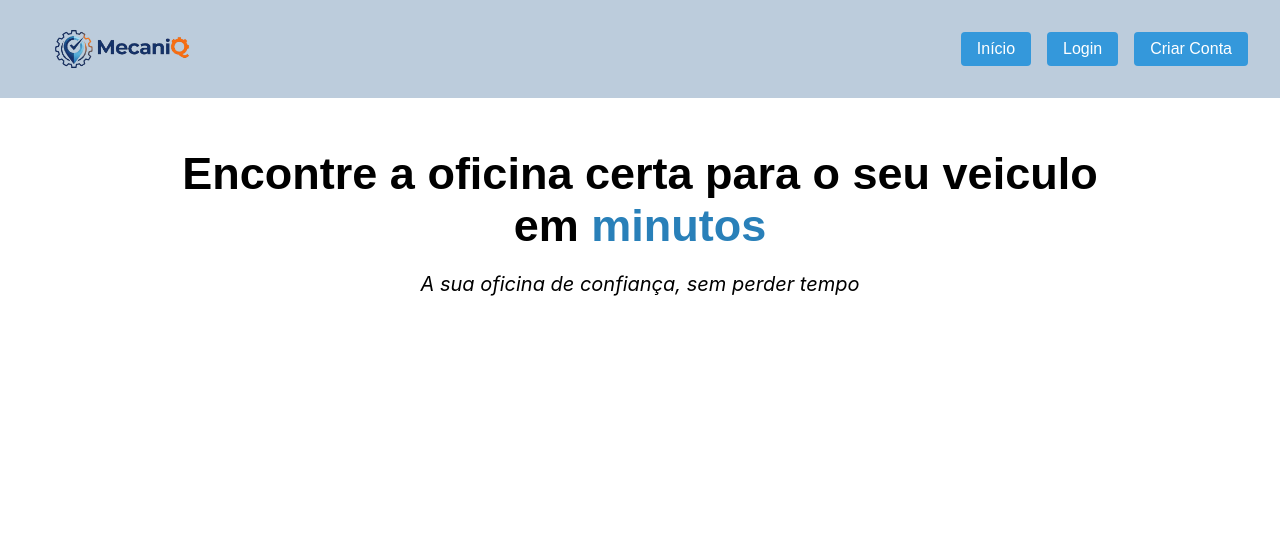
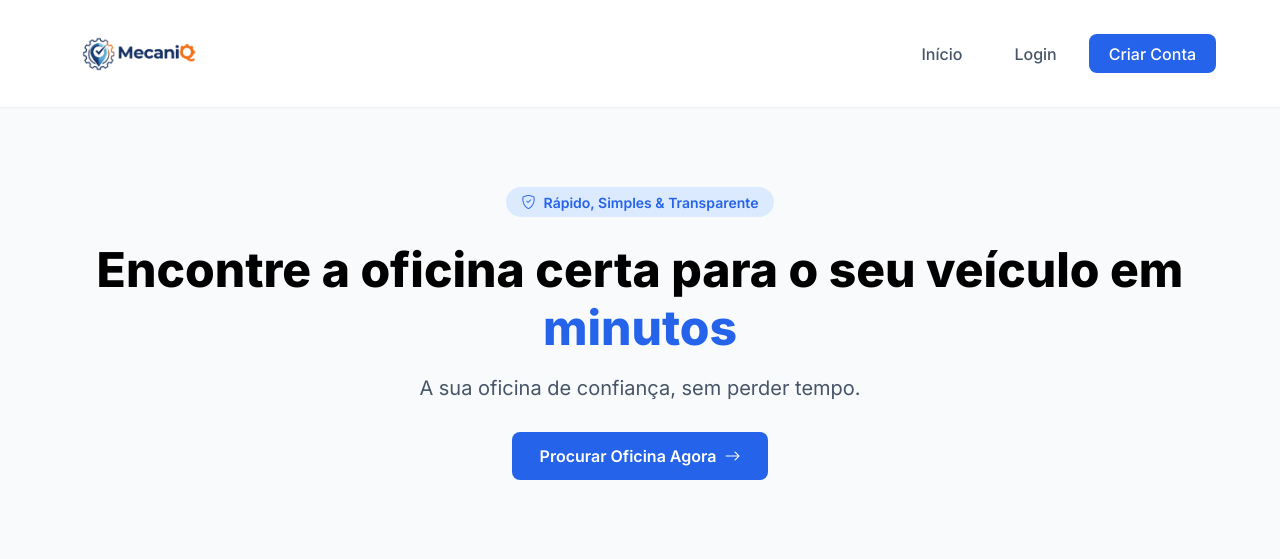
Before and after one commit to diogogonzaga/MecaniQ, a PHP site: page / in a window 1280 px wide. Shown: the top 559 px of the page. Run offline with PHP 8.4, Linux system fonts and the light colour scheme.

Commit message:
pagina inicial 2.0

```diff
--- a/css/style.css
+++ b/css/style.css
@@ -1,75 +1,187 @@
+/* Variaveis de Cores*/
+:root {
+  --primary: #2563eb;       /* Cor principal (Azul) */
+  --bg-navbar: #ffffff;     /* Fundo branco */
+  --text-main: #0f172a;     /* Cor do texto escuro */
+}
+
 * {
   margin: 0;
   padding: 0;
   box-sizing: border-box;
 }
 
+body {
+  font-family: 'Inter', sans-serif;
+  background-color: #f8fafc;
+}
+
+/* ================   NAVBAR   ========================= */
+.navbar-header {
+  background-color: var(--bg-navbar);
+  position: sticky;
+  top: 0;
+  z-index: 1000;
+  box-shadow: 0 1px 3px rgba(0, 0, 0, 0.05);
+}
+
 .navbar {
+  max-width: 1200px;
+  margin: 0 auto;
   display: flex;
   justify-content: space-between;
   align-items: center;
-  background-color: #BCCCDC;
-  padding: 0rem 2rem;
-  color: #ffffff;
-  height: auto;
-  flex-wrap: wrap;
-  gap: 1rem;
-}
-
-.logo {
-  display: flex;
-  align-items: center;
-}
-
-.logo a {
-  display: block;
-  height: auto;
+  padding: 0.8rem 1.5rem;
+  position: relative;
 }
 
 .logo img {
-  border-radius: 25px;
-  width: 100%;
-  max-width: 180px;
+  max-width: 150px;
   height: auto;
   display: block;
 }
 
+/* ================   Links/ENDPOINTS   ========================= */
 .nav-links {
   display: flex;
-  gap: 1rem;
-  flex-wrap: wrap;
+  gap: 0.75rem;
+  align-items: center;
 }
 
-.btn {
-  color: #ffffff;
-  background-color: #3498db;
+.nav-btn {
   text-decoration: none;
-  padding: 0.5rem 1rem;
-  border-radius: 4px;
-  transition: background-color 0.3s ease;
-  font-family: Arial, Helvetica, sans-serif;
-  white-space: nowrap;
+  padding: 0.6rem 1.25rem;
+  border-radius: 8px;
+  font-weight: 500;
+  transition: all 0.2s ease;
 }
 
-.btn:hover {
-  background-color: #2980b9;
+.nav-btn-secondary {
+  color: #475569;
 }
 
-.inicio {
-  text-align: center;
+.nav-btn-secondary:hover {
+  color: var(--primary);
+  background-color: #f1f5f9;
 }
 
-.inicio h1{
+.nav-btn-primary {
+  color: #ffffff;
+  background-color: var(--primary);
+}
+
+.nav-btn-primary:hover {
+  background-color: #1d4ed8;
+}
+
+/* ================   HAMBURGUER   ========================= */
+.menu-toggle {
+  display: none;
+  background: transparent;
+  border: none;
+  cursor: pointer;
+  padding: 0.25rem;
+}
+
+.menu-toggle i {
+  font-size: 28px;
+  color: var(--text-main);
+}
+
+/* --- 5. SECÇÃO HERO (O TEXTO DE APRESENTAÇÃO) --- */
+.hero {
+  padding: 5rem 1.5rem;
   text-align: center;
-  margin-top: 50px;
-  font-family: Arial, Helvetica, sans-serif;
-  font-size: 45px;
+  display: flex;
+  justify-content: center;
 }
-.minutos_cor_diferente{
-  color: #2980b9;
+
+.badge {
+  display: inline-flex;
+  gap: 0.5rem;
+  background-color: #dbeafe;
+  color: var(--primary);
+  padding: 0.4rem 1rem;
+  border-radius: 9999px;
+  font-weight: 600;
+  font-size: 0.875rem;
+  margin-bottom: 1.5rem;
 }
-.slogan{
-  margin-top: 20px;
-  font-size: 20px;
-  font-family: -apple-system, BlinkMacSystemFont, "Segoe UI", Roboto, Helvetica, Arial, sans-serif;
+
+.hero h1 {
+  font-size: 3rem;
+  font-weight: 800;
+  line-height: 1.2;
 }
+
+.highlight {
+  color: var(--primary);
+}
+
+.slogan {
+  margin-top: 1.25rem;
+  font-size: 1.25rem;
+  color: #475569;
+}
+
+.hero-actions {
+  margin-top: 2rem;
+}
+
+.cta-btn {
+  background-color: var(--primary);
+  color: #ffffff;
+  padding: 0.85rem 1.75rem;
+  border-radius: 8px;
+  text-decoration: none;
+  font-weight: 600;
+  display: inline-flex;
+  gap: 0.5rem;
+}
+
+/* ================   RESPONSIVIDADE   ========================= */
+@media (max-width: 768px) {
+
+
+  .menu-toggle {
+    display: block;
+  }
+
+
+  .nav-links {
+    position: absolute;
+    top: 100%;
+    left: 0;
+    width: 100%;
+    background-color: var(--bg-navbar);
+    flex-direction: column;
+    align-items: stretch;
+
+
+    max-height: 0;
+    opacity: 0;
+    visibility: hidden;
+    overflow: hidden;
+    gap: 0.5rem;
+    box-shadow: 0 10px 25px -5px rgba(0, 0, 0, 0.08);
+    transition: all 0.3s ease-in-out;
+  }
+
+
+  .nav-links.active {
+    max-height: 250px;
+    opacity: 1;
+    visibility: visible;
+    padding: 1rem;
+    border-top: 1px solid #f1f5f9;
+  }
+
+  .nav-btn {
+    text-align: center;
+    width: 100%;
+  }
+
+  .hero h1 {
+    font-size: 2rem;
+  }
+}
--- a/index.html
+++ b/index.html
@@ -1,27 +1,57 @@
 <!DOCTYPE html>
-<html lang="en">
+<html lang="pt">
 <head>
     <meta charset="UTF-8">
     <meta name="viewport" content="width=device-width, initial-scale=1.0">
-    <title>Document</title>
+    <title>MecaniQ - Encontre a sua oficina de confiança</title>
+
+    <!-- Links do Bootstrap e das fontes -->
+    <link href="https://fonts.googleapis.com/css2?family=Inter:wght@400;500;600;700;800&display=swap" rel="stylesheet">
+    <link rel="stylesheet" href="https://cdn.jsdelivr.net/npm/bootstrap-icons@1.11.3/font/bootstrap-icons.min.css">
+
     <link rel="stylesheet" href="css/style.css">
 </head>
 <body>
+
+
+<header class="navbar-header">
   <nav class="navbar">
+
+
     <div class="logo">
-    <a href="index.html"><img src="images/logo_title_sem.png" alt="Logotipo"></a>
+      <a href="index.html">
+        <img src="images/logo_title_sem.png" alt="MecaniQ Logotipo">
+      </a>
     </div>
 
+    <!-- Menu Hamburguer para dispositivos moveis -->
+    <button class="menu-toggle" aria-label="Abrir Menu">
+      <i class="bi bi-list"></i>
+    </button>
+
     <div class="nav-links">
-    <a href="#" class="btn">Início</a>
-    <a href="account/login/index.html" class="btn">Login</a>
-    <a href="account/create/index.html" class="btn">Criar Conta</a>
+      <a href="#" class="nav-btn nav-btn-secondary">Início</a>
+      <a href="account/login/index.html" class="nav-btn nav-btn-secondary">Login</a>
+      <a href="account/create/index.html" class="nav-btn nav-btn-primary">Criar Conta</a>
     </div>
+
   </nav>
+</header>
 
-<section id="inicio" class="inicio">
-  <h1>Encontre a oficina certa para o seu veiculo<br> em <span class="minutos_cor_diferente">minutos</span></h1>
-  <p class="slogan"><i>A sua oficina de confiança, sem perder tempo</i></p>
+
+<main>
+  <section id="inicio" class="hero">
+    <div class="hero-container">
+      <span class="badge"><i class="bi bi-shield-check"></i> Rápido, Simples & Transparente</span>
+      <h1>Encontre a oficina certa para o seu veículo em <span class="highlight">minutos</span></h1>
+      <p class="slogan">A sua oficina de confiança, sem perder tempo.</p>
+
+      <div class="hero-actions">
+        <a href="account/create/index.html" class="cta-btn">Procurar Oficina Agora <i class="bi bi-arrow-right"></i></a>
+      </div>
+    </div>
   </section>
+</main>
+<script src="js/script.js"></script>
 </body>
 </html>
--- /dev/null
+++ b/js/script.js
@@ -0,0 +1,27 @@
+document.addEventListener('DOMContentLoaded', () => {
+  const menuToggle = document.querySelector('.menu-toggle');
+  const navLinks = document.querySelector('.nav-links');
+  const icon = menuToggle.querySelector('i');
+
+  menuToggle.addEventListener('click', () => {
+    navLinks.classList.toggle('active');
+
+    // Alterna o ícone entre hambúrguer (bi-list) e fechar (bi-x)
+    if (navLinks.classList.contains('active')) {
+      icon.classList.remove('bi-list');
+      icon.classList.add('bi-x');
+    } else {
+      icon.classList.remove('bi-x');
+      icon.classList.add('bi-list');
+    }
+  });
+
+  // Fecha o menu automaticamente se o utilizador clicar fora dele
+  document.addEventListener('click', (event) => {
+    if (!menuToggle.contains(event.target) && !navLinks.contains(event.target)) {
+      navLinks.classList.remove('active');
+      icon.classList.remove('bi-x');
+      icon.classList.add('bi-list');
+    }
+  });
+});
```
Lines whose indentation alone changed are shown as unchanged.
